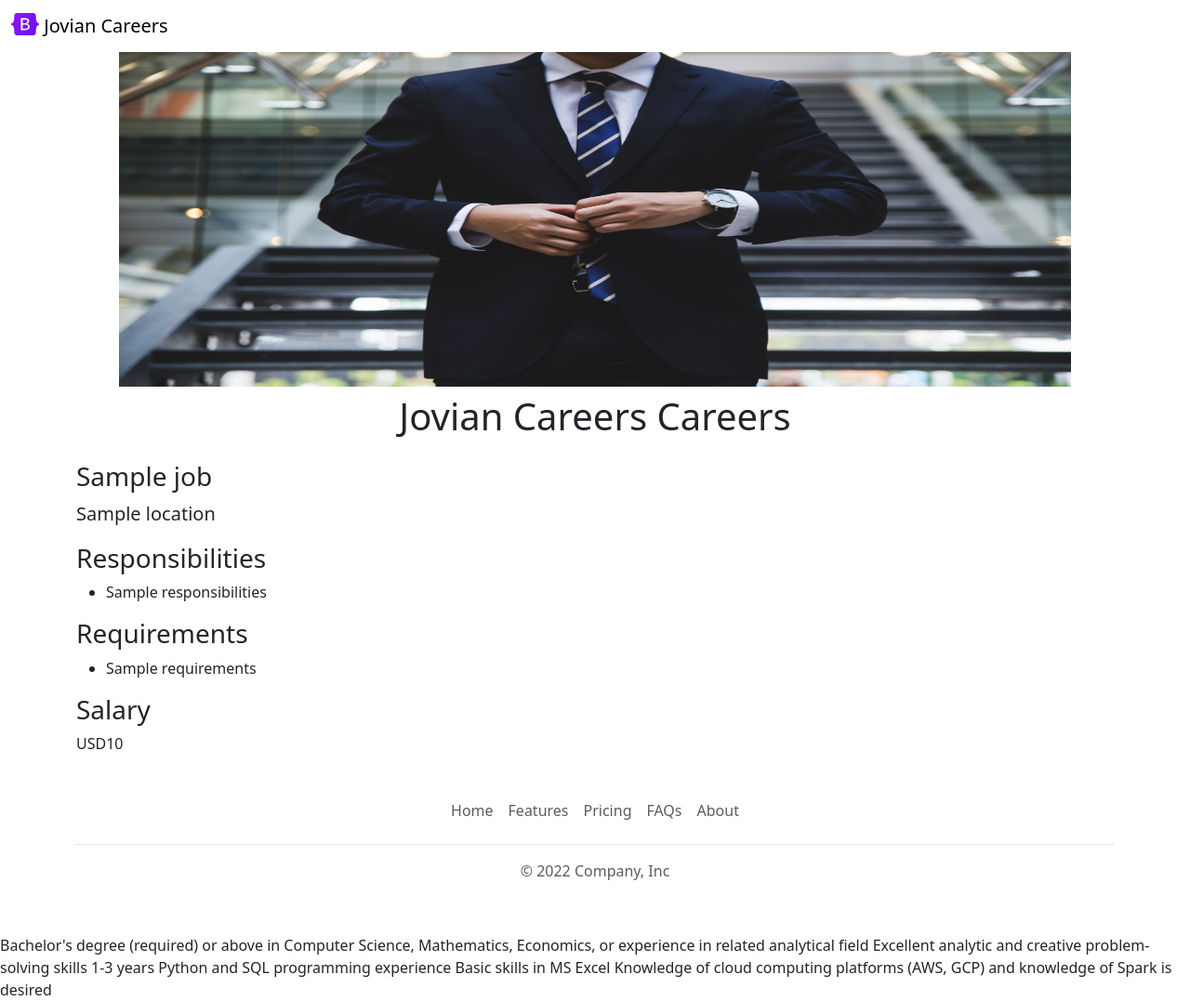
After one commit to lamdangtung/jovian-careers, a Flask app: template templates/job_detail.html in a window 1280 px wide. The commit adds this page. Shown: the whole page at 93% size. Run offline with Flask 2, Linux system fonts and the light colour scheme; the template is opened without the code that fills it: most values are stand-ins (such as "Sample title", 1, 10 or a date in 2020).

Commit message:
added detail job page

```diff
--- a/app.py
+++ b/app.py
@@ -1,5 +1,5 @@
 from flask import Flask, render_template, jsonify
-from database import getAllJobs
+from database import getAllJobs, getJobById
 import json
 """
 The variable __name__ is passed as first argument when creating an instance of the Flask object (a Python Flask application).
@@ -9,17 +9,26 @@ app = Flask(__name__)
 
 
 @app.route("/")
-def hello_world():
+def show_home_page():
     jobs = getAllJobs()
     return render_template('home.html', jobs=jobs, company_name="Jovain")
+
+
+@app.route("/job/<jobId>")
+def show_detail_job_page(jobId):
+    job = getJobById(jobId)
+    return render_template('job_detail.html', job=job)
+
+# API
+
+
+@app.route("/api/job/<jobId>")
+def get_job_by_id(jobId):
+    job = getJobById(jobId)
+    return jsonify(job)
 
 
 @app.route("/api/jobs")
 def get_job_list():
     jobs = getAllJobs()
-    return jsonify([job.serialize for job in jobs])
-
-
-@app.route("/profile/<userId>")
-def showProfile(userId):
-    return "Profile -> UserId: {}".format(userId)
+    return jsonify(jobs)
--- a/database.py
+++ b/database.py
@@ -1,5 +1,6 @@
 import os
 import pymysql
+import json
 from sqlalchemy import create_engine, text
 from dotenv import load_dotenv
 load_dotenv()
@@ -20,7 +21,17 @@ conn = engine.connect()
 def getAllJobs():
     sql_query = "select * from jobs"
     result = conn.execute(text(sql_query))
-    result_dicts = []
-    for row in result:
-        result_dicts.append(row._mapping)
-    return result_dicts
+    jobs = []
+    for row in result.fetchall():
+        jobs.append(row._asdict())
+    return jobs
+
+
+def getJobById(jobId):
+    result = conn.execute(
+        text("select * from jobs where id =:id"), {"id": jobId})
+    rows = result.fetchall()
+    if (rows.count == 0):
+        return None
+    else:
+        return rows[0]._asdict()
--- /dev/null
+++ b/templates/banner.html
@@ -0,0 +1,10 @@
+<style>
+    #banner {
+        height: 360px;
+        width: 80%;
+        display: block;
+        margin-right: auto;
+        margin-left: auto;
+    }
+</style>
+<img class="img-fluid" id="banner" src="/static/banner.jpeg" height="400">
--- /dev/null
+++ b/templates/bootstrap.html
@@ -0,0 +1,5 @@
+<meta charset="UTF-8">
+<meta http-equiv="X-UA-Compatible" content="IE=edge">
+<meta name="viewport" content="width=device-width, initial-scale=1.0">
+<link href="https://cdn.jsdelivr.net/npm/bootstrap@5.3.0-alpha1/dist/css/bootstrap.min.css" rel="stylesheet"
+    integrity="sha384-GLhlTQ8iRABdZLl6O3oVMWSktQOp6b7In1Zl3/Jr59b6EGGoI1aFkw7cmDA6j6gD" crossorigin="anonymous">
--- /dev/null
+++ b/templates/job_detail.html
@@ -0,0 +1,50 @@
+<!DOCTYPE html>
+<html lang="en">
+
+<head>
+    {% include "bootstrap.html" %}
+    <title>{{job.title}} - Jovian Careers</title>
+</head>
+
+<body>
+    {% include 'nav.html' %}
+    {% include "banner.html" %}
+
+    <div class="container mb-48">
+        <h1 class="text-center mt-2 mb-4">
+            Jovian Careers Careers
+        </h1>
+        <h3>
+            {{job.title}}
+        </h3>
+
+        <p class="lead">
+            {{job.location}}
+        </p>
+        <h3>Responsibilities</h3>
+        <ul>
+            {% for responsibility in job.responsibilities.split("\n") %}
+            <li>{{responsibility}}</li>
+            {% endfor %}
+        </ul>
+        <h3>Requirements</h3>
+        <ul>
+            {% for requirement in job.requirements.split("\n") %}
+            <li>{{requirement}}</li>
+            {% endfor %}
+        </ul>
+        <h3>Salary</h3>
+        <p>
+            {{job.currency}}{{job.salary}}
+        </p>
+    </div>
+    {% include 'footer.html' %}
+</body>
+
+</html>
+
+Bachelor's degree (required) or above in Computer Science, Mathematics, Economics, or experience in related analytical
+field
+Excellent analytic and creative problem-solving skills 1-3 years Python and SQL programming experience
+Basic skills in MS Excel
+Knowledge of cloud computing platforms (AWS, GCP) and knowledge of Spark is desired
--- a/templates/job_item.html
+++ b/templates/job_item.html
@@ -11,7 +11,6 @@
         {% endif %}
     </div>
     <div class="col-3 ">
-        <a href="mailto:lam.dt26042000@gmail.com?subject=Application%20for%20{{job['title']}}&body=My%20name%3A%20%3Cyour%20name%20here%3E%0D%0A%0D%0AMy%20resume%3A%20%3Cyour%20resume%20link%20here%3E%0D%0A%0D%0AMy%20linkedin%3A%20%3Cyour%20linkedin%20link%20here%3E"
-            type="button" class="btn btn-outline-primary">Apply</a>
+        <a href="/job/{{job['id']}}" type="button" class="btn btn-outline-primary">Apply</a>
     </div>
 </div>
--- a/templates/nav.html
+++ b/templates/nav.html
@@ -1,7 +1,7 @@
 <nav class="navbar navbar-expand-sm fixed-top bg-white">
     <div class="container-fluid">
         <a class="navbar-brand" href="#">
-            <img src="static/logo.svg" alt="" width="30" height="24" class="d-inline-block align-text-top">
+            <img src="/static/logo.svg" alt="" width="30" height="24" class="d-inline-block align-text-top">
             Jovian Careers</a>
     </div>
 </nav>
```
Also changed, not shown: templates/home.html (+3 -15 lines), 1 other file.
